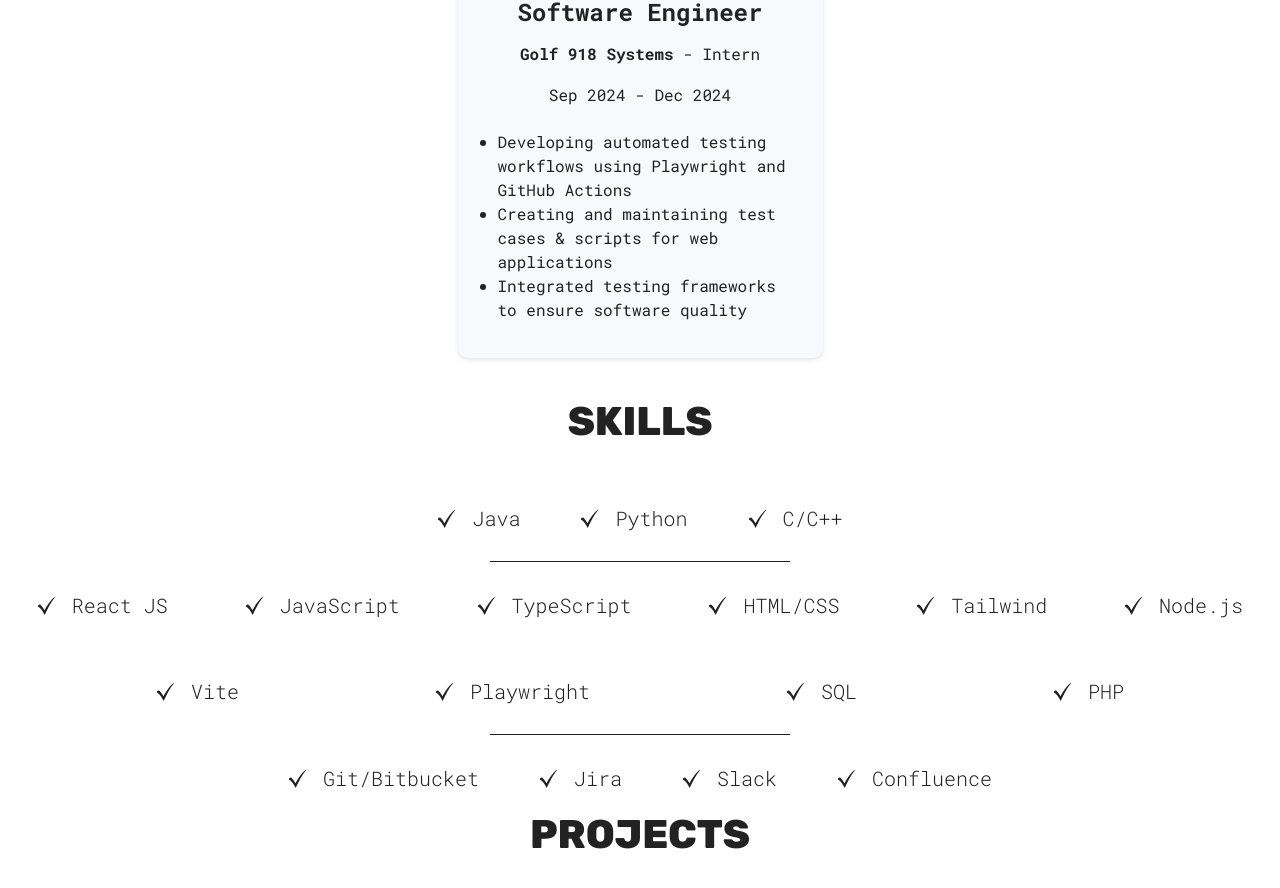
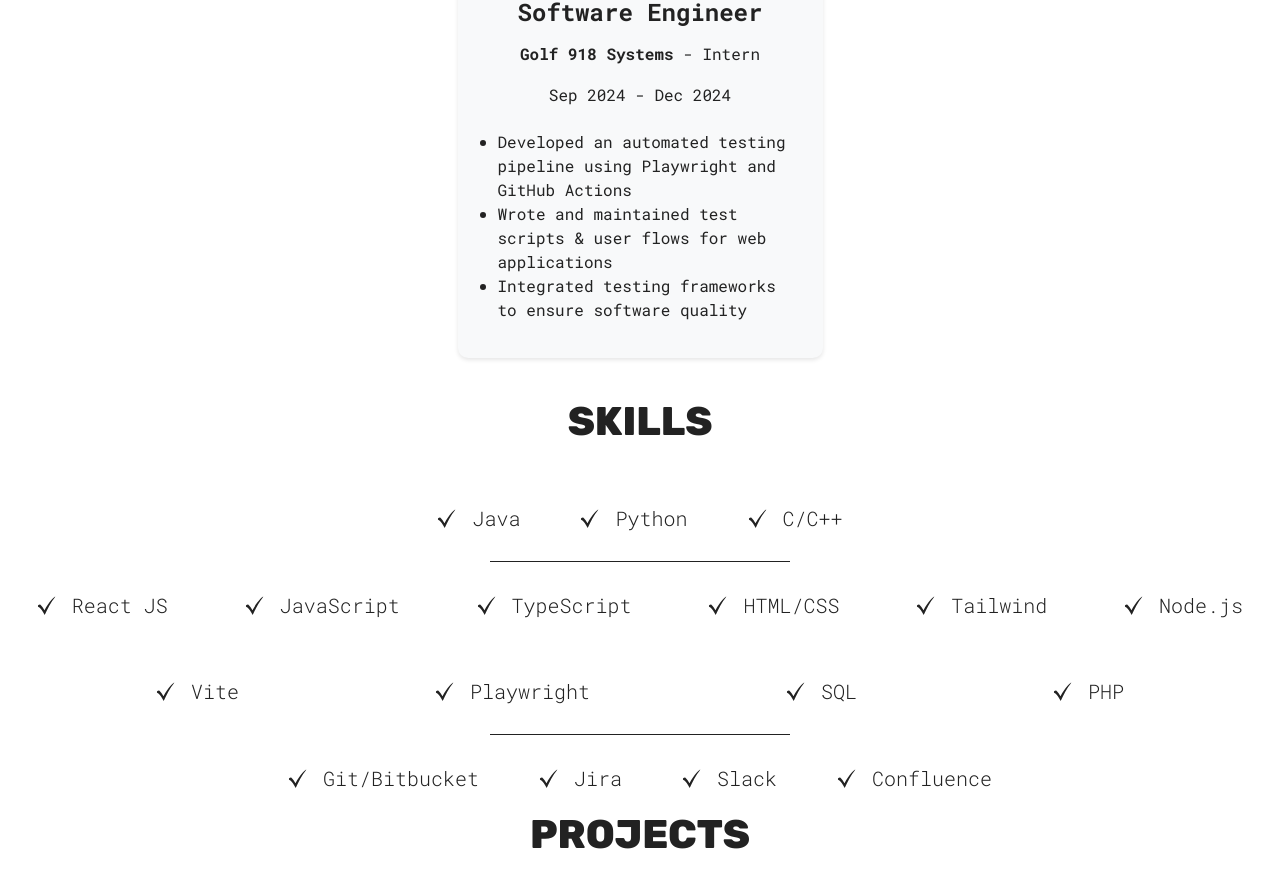
Before and after one commit to Hirbod03/PersonalWebsite, a React (Vite) app: page / in a window 1280 px wide. Shown: the part 951-1839 px from the top of the page. Built offline with nearby package versions, Linux system fonts and the light colour scheme.

Commit message:
updated experience description to past tense ;(

```diff
--- a/src/sections/Experience/Experience.jsx
+++ b/src/sections/Experience/Experience.jsx
@@ -18,8 +18,8 @@ const experiences = [
     title: 'Software Engineer',
     company: 'Golf 918 Systems',
     responsibilities: [
-      'Developing automated testing workflows using Playwright and GitHub Actions',
-      'Creating and maintaining test cases & scripts for web applications',
+      'Developed an automated testing pipeline using Playwright and GitHub Actions',
+      'Wrote and maintained test scripts & user flows for web applications',
       'Integrated testing frameworks to ensure software quality',
     ],
     typeOfEmployment: 'Intern',
```
